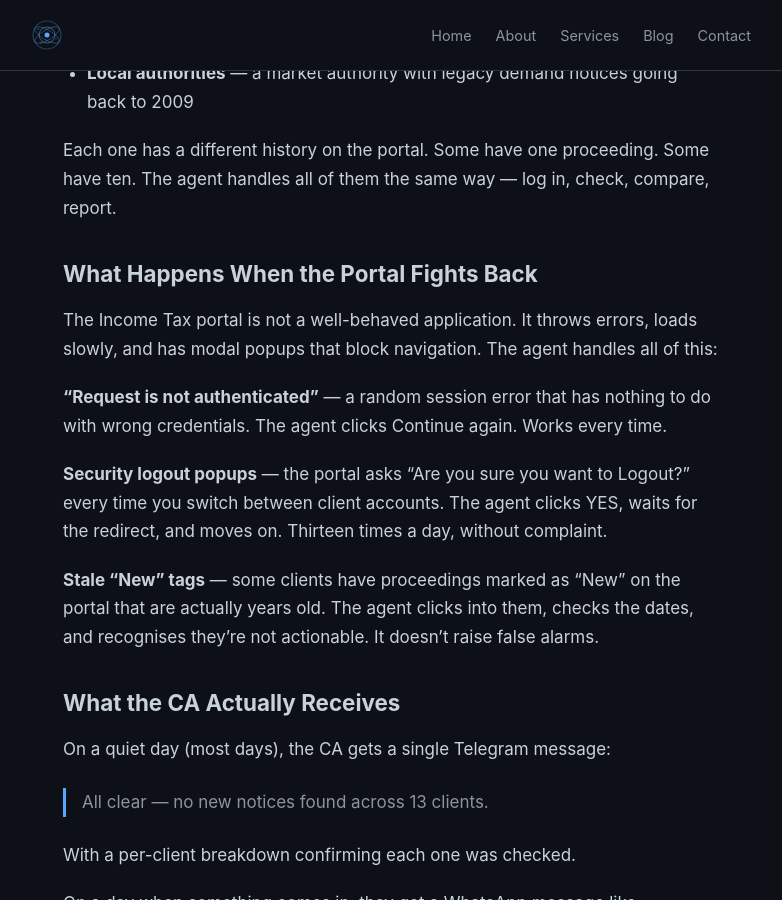
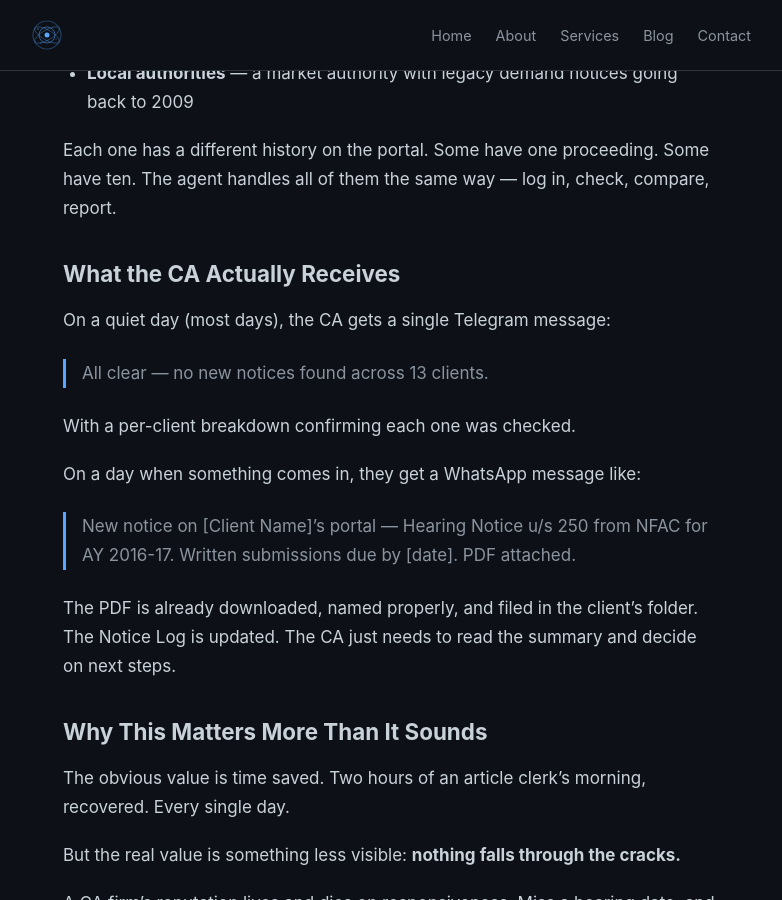
Before and after one commit to prithvi-vk/prithvi-vk.github.io, a Jekyll site: the page built from _posts/2026-03-31-multi-client-batch-notice-check-live.md, in a window 1280 px wide and 900 px high, scrolled down 1835 px. Shown: the whole window, without its empty margins (249-1031 px from the left). Built offline with Jekyll 4.4.1, drawn with Linux system fonts in a browser that asks for light colours; some of the changed text lies outside the part shown.

Commit message:
Remove portal edge cases and stack sections from blog post
Streamlined the narrative by removing the technical sections
on portal error handling and the technology stack table.

Co-Authored-By: Claude Opus 4.6 (1M context) <noreply@anthropic.com>

```diff
--- a/_posts/2026-03-31-multi-client-batch-notice-check-live.md
+++ b/_posts/2026-03-31-multi-client-batch-notice-check-live.md
@@ -44,16 +44,6 @@ This isn't a one-size-fits-all portfolio. The firm's clients include:
 
 Each one has a different history on the portal. Some have one proceeding. Some have ten. The agent handles all of them the same way — log in, check, compare, report.
 
-## What Happens When the Portal Fights Back
-
-The Income Tax portal is not a well-behaved application. It throws errors, loads slowly, and has modal popups that block navigation. The agent handles all of this:
-
-**"Request is not authenticated"** — a random session error that has nothing to do with wrong credentials. The agent clicks Continue again. Works every time.
-
-**Security logout popups** — the portal asks "Are you sure you want to Logout?" every time you switch between client accounts. The agent clicks YES, waits for the redirect, and moves on. Thirteen times a day, without complaint.
-
-**Stale "New" tags** — some clients have proceedings marked as "New" on the portal that are actually years old. The agent clicks into them, checks the dates, and recognises they're not actionable. It doesn't raise false alarms.
-
 ## What the CA Actually Receives
 
 On a quiet day (most days), the CA gets a single Telegram message:
@@ -98,19 +88,6 @@ After a week, the firm has a complete log of every check run — dates, results,
 
 This isn't just monitoring. It's building an audit trail that the firm never had before.
 
-## The Stack
-
-| Component | Role |
-|-----------|------|
-| **Scheduled cron job** | Triggers the agent every morning at 8 AM |
-| **Claude Code (Opus)** | AI brain — reads the portal, makes decisions, handles errors |
-| **Playwright** | Browser automation — navigates the Angular UI, handles modals and auth flows |
-| **WhatsApp Web** | Delivers notices + summaries to the CA |
-| **Telegram Bot** | Sends daily status confirmations |
-| **Obsidian vault** | Stores Notice Logs, PDFs, and client records locally |
-
-No brittle scripts. No hardcoded selectors. The AI reads each page semantically and acts on what it understands. When the portal changes its layout — and it will — the agent adapts without code changes.
-
 ---
 
 **This system is running in production for a CA firm today.** If your firm is still checking portals manually, that's a choice — and it's costing you hours every day, plus the risk of the one notice you miss.
```
